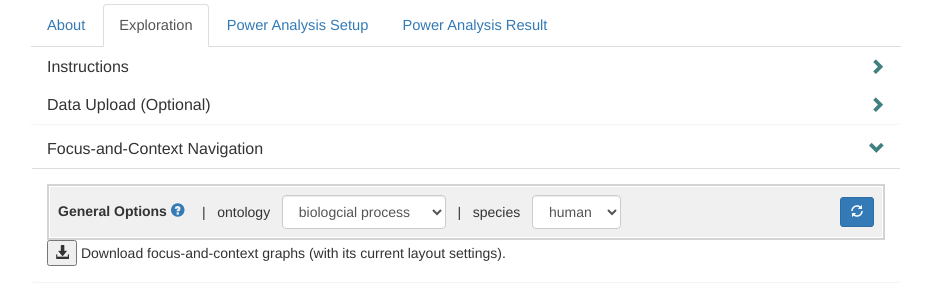
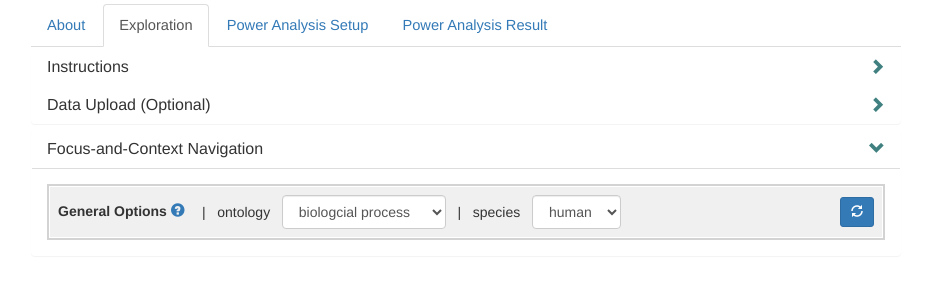
Before and after one commit to junjiezhujason/aegis, a Flask app: page /core/view_go in a window 1280 px wide, after a click on "Focus-and-Context Navigation". Shown: the part 259-561 px from the top of the page, without its empty margins (174-1105 px from the left). After the commit the page ends 499 px from the top, so only its background shows below. Run offline with Flask 2, Linux system fonts and the light colour scheme; parts of the project's set-up code (start-up, migrations or seed data) failed here and were passed over; some libraries are stand-ins or nearby versions.

Commit message:
cleared up buttons, fixed scaling issues for viewer

```diff
--- a/static/css/go_interaction.css
+++ b/static/css/go_interaction.css
@@ -6,3 +6,8 @@
   /*height: 460px;*/
   width: 100%;
 }
+
+.open-viewer-block {
+  display: inline-block;
+  width: 60%;
+}
--- a/static/js/all_configs.js
+++ b/static/js/all_configs.js
@@ -56,8 +56,11 @@ let all_color_mapping = {
 };
 
 function get_full_canvas_config(x_size, y_size, fixed=false) {
-  // debugger;
   // default for fixed view
+  let padding = { "top": 40,
+                  "bottom": 25,
+                  "left": 0,
+                  "right": 30};
   let back_height = 600;
   let back_width = 800;
   let mid_ann = 10;
@@ -76,18 +79,26 @@ function get_full_canvas_config(x_size, y_size, fixed=false) {
     bar_width = back_width / 2 - right_ann;
     left_ann = back_width / 2 - graph_width;
   } else { // adaptive according to the graph
-    let x_lim = 7; // minimum number of nodes in each layer for scaling
     let y_lim = 25;
-    let col_width = 20;  // graph width per node
-    if (x_size < x_lim) {
-      graph_width = x_lim * col_width;
-    } else {
-      graph_width = x_size * col_width;
+    let min_tot_width = 600;
+    let col_width = 30;  // graph width per node
+    // let x_lim = Math.round((min_tot_width/2 - left_ann) / col_width);
+    let x_lim = 10;
+    if (x_size < x_lim) { // minimum number of nodes in each layer for scaling
+      col_width = 32;
+      // graph_width = x_size * col_width;
+    } else { // many many nodes
+      col_width = 20;
+      // graph_width = x_size * col_width;
     }
-    height = (y_size + 1) * 38;
+    graph_width = x_size * col_width + padding.right;
+
+    left_ann += Math.max(min_tot_width/2, graph_width) - graph_width;
+    height = (y_size + 1) * 30 + padding.top + padding.bottom;
     back_height = height;
     bar_width = graph_width + mid_ann + left_ann - right_ann;
-    back_width = bar_width + graph_width + left_ann + right_ann;
+    back_width = Math.max(min_tot_width,
+                          bar_width + graph_width + left_ann + right_ann);
   }
 
   let hspace =  {
@@ -110,43 +121,16 @@ function get_full_canvas_config(x_size, y_size, fixed=false) {
     },
     "split": hspace,
     "legend" : {
-      "rel_x": 0.72,
+      "rel_x": 0.65,
       "rel_y": 0.05,
     },
+    "padding": padding,
   };
-
-
-  // if (max_lev < 10) {
-  //   height = (max_lev+1) * 60;
-  // }
-  // let x_lim = 20;
-  // let y_lim = 25;
-  // if (x_size > x_lim) {
-  //   dim.svg.width = x_size * (dim.svg.width / x_lim);
-  // }
-  // if (y_size > y_lim) {
-  //   dim.svg.height = y_size * (dim.svg.height / y_lim);
-  // }
-  // let res = dim.svg.width - hspace.left_ann - hspace.mid_ann - hspace.right_ann;
-  // hspace.graph =  0.45 * res;
-  // hspace.bar =  0.55 * res;
-  // if (x_size > x_lim) {
-  //   hspace.graph = 0.5 * res;
-  //   hspace.bar =  0.5 * res;
-  // }
-  // dim.split = hspace;
-
   return(dim);
 }
 
-
-let bar_graph_share = {
-  "padding": {
-    "top": 40,
-    "bottom": 25,
-  }
-};
-
+function get_foc_config() {
+  let total_graph = get_full_canvas_config(10, 10);
   let mirror_graph_config = {
     "transition": {
       "delay": {
@@ -155,10 +139,10 @@ let mirror_graph_config = {
       "start_x_pos": 0,
     },
     "padding": {
-    "top": bar_graph_share.padding.top,
-    "bottom": bar_graph_share.padding.bottom,
-    "left": 0,
-    "right": 30,
+      "top": total_graph.padding.top,
+      "bottom": total_graph.padding.bottom,
+      "left": total_graph.padding.left,
+      "right": total_graph.padding.right,
     },
     "node":  {
       "radius": 7,
@@ -188,12 +172,16 @@ let mirror_graph_config = {
       }
     },
   };
+  return mirror_graph_config;
+}
 
+function get_con_config() {
+  let total_graph = get_full_canvas_config(10, 10);
   let mirror_bar_config = {
     "n_y_ticks": 5,
     "padding": {
-    "top": bar_graph_share.padding.top,
-    "bottom": bar_graph_share.padding.bottom,
+      "top": total_graph.padding.top,
+      "bottom": total_graph.padding.bottom,
       "left": 0,
       "right":70,
     },
@@ -232,8 +220,11 @@ let mirror_bar_config = {
       "fcus_outer": null,
     },
   };
+  return mirror_bar_config;
+}
 
 let general_config = {
+  "download_font_size": 17,
   "access_dag": "",
   "requests": {
     "ontology": {
@@ -277,8 +268,8 @@ let general_config = {
   "bar_graph_width": 400,
   "left_padding": 10,
   "colors": all_color_mapping,
-  "bar": mirror_bar_config,
-  "graph": mirror_graph_config,
+  "bar": get_con_config(),
+  "graph": get_foc_config(),
   "context_highlights": {
     "self_nonnull": "",
     "comp_nonnull": "",
--- a/static/js/common_utils.js
+++ b/static/js/common_utils.js
@@ -28,16 +28,11 @@ function button_div_hide_show(button_id, div_id) {
   });
 }
 
-function enable_svg_saving(fname, type, svg_id, btn_container) {
+function enable_svg_saving(fname, type, svg_id, main_container) {
   // important to avoid illustrator bugs
-  d3.select(svg_id)
-    .selectAll("text")
-    .style("font-family", "Arial")
-    // .style("font-size", "16px")
-    ;
   let btn_id = ".export_as_".concat(type);
   // debugger;
-  d3.select(btn_container).select(btn_id).on('click', function(){
+  d3.select(main_container).select(btn_id).on('click', function(){
     $("#graph_dialog").dialog("close");
     console.log("Saving " + svg_id + " to " + fname + "." + type);
     let file_name = fname;
@@ -55,22 +50,30 @@ function enable_graph_all_saving() {
     file_type.forEach(format => {
       let fname = "fig_" + graph;
       let svg_id = "#viewer_" + graph + "_" + format;
-      let btn_container = "#btns_save_" + graph;
-      enable_svg_saving(fname, format, svg_id, btn_container);
+      let main_container = "#div_view_" + graph;
+      enable_svg_saving(fname, format, svg_id, main_container);
     });
   });
 }
 
-function open_context_focus_image() {
+function open_context_focus_image(fig_name) {
   enable_graph_all_saving();
   let conf = config;
   let graph_data = full_data.graph_data;
-  // graph viewer update
-  update_binder_plot("#viewer_ssm_png", full_data, ss_manhattan_config);
-  update_all_graphs("#viewer_foc_con_png", graph_data, conf, fixed_dim = false);
-  // graph saver update
-  update_binder_plot("#viewer_ssm_svg", full_data, ss_manhattan_config);
-  update_all_graphs("#viewer_foc_con_svg", graph_data, conf, fixed_dim = false);
+  if (fig_name == "ssm") {
+    ["#viewer_ssm_png", "#viewer_ssm_svg"].forEach(svg_id =>{
+      update_binder_plot(svg_id, full_data, ss_manhattan_config);
+      $("#div_view_foc_con").css("display", "none");
+      $("#div_view_ssm").css("display", "block");
+    });
+  }
+  if (fig_name == "foc_con") {
+    ["#viewer_foc_con_png","#viewer_foc_con_svg"].forEach(svg_id =>{
+      update_all_graphs(svg_id, graph_data, conf, fixed_dim = false);
+      $("#div_view_foc_con").css("display", "block");
+      $("#div_view_ssm").css("display", "none");
+    });
+  }
   $("#graph_dialog").dialog({
     // autoOpen : false,
     modal : true,
@@ -585,14 +588,14 @@ function setup_graph_updates(graph_data, confg) {
     }
     confg.curr_state.View = this.value;
     update_all_graphs("#full_mirror_display", graph_data, confg);
-    update_all_graphs("#viewer_foc_con_svg", graph_data, conf, fixed_dim = false);
+    update_all_graphs("#viewer_foc_con_svg", graph_data, confg, fixed_dim = false);
   })
 
    $("#highlight_node_select").off().on("change", function() {
      // confg.curr_state.Htype = this.value;
      confg.curr_state.Highlight = this.value;
      update_all_graphs("#full_mirror_display", graph_data, confg);
-     update_all_graphs("#viewer_foc_con_svg", graph_data, conf, fixed_dim = false);
+     update_all_graphs("#viewer_foc_con_svg", graph_data, confg, fixed_dim = false);
    })
   // functions and interactions specific to simulation setup
   function gene_tagit_remove_update(event, ui) {
@@ -659,12 +662,17 @@ function update_config_from_graph(graph_data, conf) {
 
 function update_all_graphs(svg_id, graph_data, conf, fixed_dim = true) {
   graph_data.curr_lev_nodes =  get_candidate_nodes_per_level(graph_data, conf);
-  // let svg_id = "#full_mirror_display";
-  // let fixed_dim = true;
   update_svg_dimension(svg_id, conf, fixed_dim=fixed_dim);
   update_grid_display(svg_id, graph_data, conf, fixed_dim=fixed_dim);
   update_focus_display(svg_id, graph_data, conf, fixed_dim=fixed_dim);
   update_context_display(svg_id, graph_data, conf, fixed_dim=fixed_dim);
+  if (svg_id != "#full_mirror_display") {
+    d3.select(svg_id)
+      .selectAll("text")
+      .style("font-family", "Arial")
+      .style("font-size", conf.download_font_size + "px")
+      ;
+    }
 }
 
 function update_binder_plot(svg_id, full_data, ss_manhattan_config) {
--- a/static/js/control_utils.js
+++ /dev/null
@@ -1,386 +0,0 @@
-
-
-function prepare_data_for_plotly(data,config) {
-    //Add a field in the dictionary indicating members that are "others"
-    let other = [];
-    for (let go_name in data.tested_terms) {
-      //flag checks if the go-term is in any existing categories
-      flag = false;
-      name = data.tested_terms[go_name];
-      for(y in data.ancestors){
-        if(name == data.ancestors[y]){
-          flag = true;
-        }
-      }
-      for(y in data.descendents){
-        if(name== data.descendents[y]){
-            flag = true;
-        }
-      }
-      if (name==data.go_term){
-        flag = true;
-      }
-      //if not in existing category, add to the "other" category
-      if(flag == false){
-        other.push(data.tested_terms[go_name])
-      }
-    }
-    data["other"] = other;
-    data["go_term"] = [data["go_term"]];
-    //All relationships
-    let rel = ["ancestors","descendents","go_term","other"];
-    //creates a dictionary for easy access to p-values necessary to plot the figure
-    let graph_data = {}
-    //level-1: data in each trial
-    for(let trial_num = 0; trial_num<data.n_trials_per_case;trial_num++){
-      //level-2: data in each case within a trial
-      data_seed = {};
-      for(let seed_num = 0; seed_num< data.n_cases;seed_num++){
-        //create a map for GO-term names to their p-values in a given trial-case
-        let go_value_map = {};
-        let n = trial_num + data.n_trials_per_case*(seed_num);
-        for (let i =0; i < data.n_go_terms_tested; i ++ ) {
-          go_value_map[data.tested_terms[i]] = data.raw_pvalues[n][i];
-        }
-        //level-3: p-value for each trial-case-group
-        let p_value_trial = {};
-        for(r in rel){
-          //group members
-          group = rel[r];
-          //create data for members in a group
-          let temp = [];
-          for(l in data[group]){
-            temp.push(go_value_map[data[group][l]])
-          }
-          p_value_trial[group] = temp;
-        }
-        data_seed[seed_num] = p_value_trial;
-      }
-      graph_data[trial_num] = data_seed;
-    }
-    //create distance for each go-term
-    var distance = {};
-    for(let r=0; r<4;r++){
-      group = rel[r];
-      let temp = [];
-        for(l in data[group]){
-            temp.dist = data.jaccard_dist[data[group][l]]
-            if(temp.dist == null){
-                temp.dist = 1
-            }
-          temp.push(temp.dist)
-        }
-        distance[group] = temp;
-    }
-    //create traces and frames
-    let out_trace = [];
-    let out_frame = [];
-    let out_step= [];
-
-   // color = ["pink","purple","red","green"]
-   //Setup traces
-    //level-1: trace in one trial
-    for(let trial_num = 0; trial_num<data.n_trials_per_case;trial_num++){
-      let one_trial_trace = [];
-      let one_trial_frame = [];
-      let one_trial_step = [];
-      //level-2: trace in one trial-case
-      for(seed_num = 0; seed_num<data.n_cases;seed_num++){
-
-        //level-3: trace in one trial-case-group
-        let one_trial_case_trace = [];
-        let one_trial_case_frame = [];
-        let one_trial_case_step = [];
-        for(r in rel){
-          group = rel[r];
-          x_val = distance[group]; //distance
-          y_val = graph_data[trial_num][seed_num][group]; //p-values
-          //trace for a group
-        let single_trace = {
-                x: x_val,
-                 y: y_val,
-                 mode: 'markers',
-                 type: 'scatter',
-                 marker: { size: config.layout.marker_layout.marker.size,
-                 color: config.layout.marker_layout.marker.color[r]},
-                 hoverinfo : config.layout.marker_layout.hoverinfo,
-                 name:group
-          }
-          one_trial_case_trace.push(single_trace);
-      }
-      //frame
-          one_trial_case_frame = {
-            name : String(seed_num),
-            data: one_trial_case_trace
-          }
-          //step
-          one_trial_case_step = {
-            label : String(seed_num),
-            method: "animate",
-            args:[[String(seed_num)],
-                  {
-                    mode: config.step_config.mode,
-                    frame: config.step_config.frame,
-                    transition: config.step_config.transition
-            }
-            ]
-          }
-      one_trial_trace.push(one_trial_case_trace);
-      one_trial_frame.push(one_trial_case_frame);
-      one_trial_step.push(one_trial_case_step);
-      }
-      out_trace.push(one_trial_trace);
-      out_frame.push(one_trial_frame);
-      out_step.push(one_trial_step);
-    }
-    console.log("OUT TRACE DATA");
-    console.log(out_frame);
-    return({"trace": out_trace,
-            "step": out_step,
-            "frame": out_frame});
-}
-
-
-//create plot
-function init_caseslider(div, outs, config) {
-    let out_trace = outs.trace;
-    let out_step = outs.step;
-    let out_frame  = outs.frame;
-    let init_trial = config.init_trial;
-    let init_case = config.init_case;
-    //setup layouts
-    let layout = [];
-    layout = {
-        legend : config.layout.graph_layout.legend,
-        xaxis : config.layout.graph_layout.xaxis,
-        yaxis : config.layout.graph_layout.yaxis,
-        margin : config.layout.graph_layout.margin,
-        hovermode : config.layout.graph_layout.hovermode,
-        updatemenus : [config.layout.graph_layout.updatemenus]
-    }
-    layout.sliders = config.layout.graph_layout.sliders;
-    layout.sliders["active"] = init_case;
-    layout.sliders["steps"] = out_step[init_trial];
-    layout.sliders = [layout.sliders];
-    //plot
-    Plotly.plot(div, {
-      data: out_trace[init_trial][init_case],
-      layout: layout,
-      frames: out_frame[init_trial]
-    });
-}
-// update plot
-function update_caseslider(div, outs, config) {
-    let out_step = outs.step;
-    let out_frame  = outs.frame;
-    let init_trial = config.init_trial;
-    let init_case = config.init_case;
-    let graph_div = document.getElementById(div);
-    graph_div.frames = out_frame[init_trial]
-     //update initial data , other layouts are the same
-    let layout = graph_div.layout;
-    console.log(layout.sliders[0] )
-    layout.sliders[0]["active"] = init_case;
-    layout.sliders[0]["steps"] = out_step[init_trial];
-
-    graph_div.layout = layout;
-    Plotly.redraw(graph_div);
-}
-
-
-// THIS IS FOR THE SIMULATION SLIDERS
-function parse_simulation_key(config, value_map) {
-  let param_i = 0;
-  let out_key = "";
-  while (param_i < config.parameters.length) {
-    param = config.parameters[param_i];
-    out_key += config.shortkey[param];
-    out_key += String(value_map[param]);
-    param_i += 1;
-    if (param_i < config.parameters.length){
-      out_key += "_";
-    }
-  }
-  console.log(out_key);
-  return(out_key);
-}
-
-function setup_plotly_single_slider(name, config) {
-  let pos = config.slider_positions[name];
-  let val_range = config.value_ranges[name];
-  // common configurations of the slider
-  let slider = {
-    name: name,
-    pad: {t: 30},
-    x: pos[0],
-    y: pos[1],
-    len: 1.00,
-    currentvalue: {
-      xanchor: 'left',
-      prefix: name + " : ",
-      font: {
-        color: '#888',
-        size: 13
-      }
-    },
-    transition: {duration: 100},
-  };
-
-  let steps = [];
-  let frame_key;
-  let step_value;
-  // construct key frame from scratch
-  let curr_vals = Object.assign({}, config.current_values);
-  for (let i_val = 0; i_val < val_range.length; i_val ++ ) {
-    step_value = val_range[i_val];
-    curr_vals[name] = step_value;
-    // console.log(curr_vals);
-    // console.log(config.current_values);
-    // frame_key = parse_simulation_key(config, curr_vals);
-    frame_key = config.shortkey[name] + step_value;
-    steps.push({
-      label: step_value,
-      method: "animate",
-      args: [[frame_key], {
-        mode: "immediate",
-        frame: {redraw: false, duration: 100},
-        transition: {duration: 100}
-       }]
-    })
-  }
-
-  slider["steps"] = steps;
-
-  return(slider);
-}
-
-
-
-// TODO: remove later
-function create_nodetip(container) {
-  let tooltip = container.append("div")
-    .attr("id", "nodetip")
-    .style("position", "absolute")
-    .style("top", "0px")
-    .style("left", "0px")
-    .style("background", "white")
-    .style("box-shadow", "0 0 10px #999999")
-    .style("color", "black")
-    .style("display", "inline")
-    .style("font-size", "11px")
-    .style("padding", "2px")
-    .style("padding-left", "4px")
-    .style("padding-right", "4px")
-    .style("text-align", "center")
-    .style("height", "auto")
-    .style("width", "auto")
-    .style("display", "none")
-    ;
-
-  tooltip.append('div')
-    .attr('class', 'label');
-}
-
-// TODO: remove later
-function create_selection_output(container) {
-    // container.append("p")
-    //   .attr("id", "query_output")
-    //   .text("[Query info will be displayed here]");
-
-    container.append("p")
-      .attr("id", "go_output")
-      .text("[Move mouse over a focus graph node to see GO information]")
-      .style("overflow-x", "auto")
-      .style("display", "inline-block");
-
-
-    container.append("p")
-      .attr("id", "gene_output")
-      .text("")
-      .style("overflow-x", "auto")
-      .style("display", "inline-block");
-}
-
-// TODO: remove later
-function create_slider(container,config){
-  let min = 0;
-  let max = config.sim_time;
-  let init_val = 0;
-
-  let slider_input = container.append("div")
-    .attr('class', 'slider-wrapper')
-    .style("position", "absolute");
-    ;
-  slider_input.append("div")
-    .style("display","inline-block")
-    .append("p")
-    .attr("class", "slider_title")
-    .attr('id', 'title')
-    // .style("padding-left", "10px")
-    .text("Simulation:")
-    ;
-
-  slider_input.append("div")
-    .style("display","inline-block")
-    .style("width","10px")
-    .style("height", "auto")
-    ;
-
-  slider_input.append('input')
-    .attr('id', 'sim_slider')
-    .attr('type','range')
-    .attr('value', init_val)
-    .attr('step', 1)
-    .attr('min', min)
-    .attr('max', max)
-    .style('height', "10px")
-    .style("width","220px")
-    .style("vertical-align","center")
-    ;
-
-  slider_input.select('#sim_slider')
-    .attr('value', init_val)
-    ;
-
-  slider_input.select("#sim_slider")
-    .property("value", init_val)
-    .attr("value", init_val);
-    ;
-
-  slider_input.append("div")
-    .style("display","inline-block")
-    .style("width","20px")
-    .style("height", "auto")
-    ;
-
-  let slider_text = slider_input.append("div")
-  	.style("display","inline-block")
-    .style("width","300px")
-    .style("height", "auto")
-    ;
-
-  slider_text.append("p")
-  	.attr("id","slider_output")
-  	.text("[Slide bar to see rejection results]")
-    .style("margin-right", "20px")
-    .style("display","inline-block")
-  	;
-  slider_text
-    .append("p")
-    .style("display","inline-block")
-    .attr("id","slider_count")
-    ;
-
-  slider_input.append("input")
-    .attr("id","submit_rejection")
-    .attr("type","submit")
-    .attr("value","Query Rejections")
-    .style("display", "inline-block")
-    .style("font-size","16px")
-    .style("font-family","Arial")
-    .style("background","white")
-    .style("vertical-align", "top")
-  ;
-
-  return slider_input;
-}
--- a/static/js/go_interaction.js
+++ b/static/js/go_interaction.js
@@ -143,10 +143,12 @@ function request_focus_data(request) {
                                                  context_data,
                                                  general_data);
       setup_graph_updates(full_data.graph_data, config);
+      $("#open_graph_viewer").off().on("click", function() {
+        open_context_focus_image("foc_con");
+      });
       if (config.main_mode == "visualizer") {
-        update_binder_plot("#graph_saver", full_data, ss_manhattan_config);
-        $("#open_graph_viewer").off().on("click", function() {
-          open_context_focus_image();
+        $("#expand_binder_summary").off().on("click", function() {
+          open_context_focus_image("ssm");
         });
       }
       if (config.main_mode == "simulation_result") {
--- a/static/js/view_go.js
+++ b/static/js/view_go.js
@@ -72,6 +72,7 @@ function read_uploaded_list(input_id, form_id, icon_id) {
 
 $(function() {
   // update the query type to be "Upload" if file is selected
+  $("#view-ssm-block").css("display", "inline-block");
   query_change_detected();
   $("#general_options_for_upload").hide();
   $("#highlight_node_select").append($('<option>', {
--- a/templates/graph_viewer.html
+++ b/templates/graph_viewer.html
@@ -3,6 +3,7 @@
      title="Graph Viewer"
      style="display: none;">
   <!-- <div id="view_of_focus_context"> -->
+  <div id="div_view_foc_con">
     <div class="download-canvas">
       <div id ="new_full_canvas_viewer" class="full-canvas">
         <div id ="mirror_canvas_viewer">
@@ -10,21 +11,17 @@
         </div>
       </div>
     </div>
-
-  <div id="btns_save_foc_con">
-    Export Focus-and-Context Graphs
-    <button class="btn btn-primary btn-sm viewer">
-      View
-    </button>
-    :
-    <button class="btn btn-primary btn-sm export_as_png">
+    <div>
+      <label>Export Focus-and-Context Graphs as:</label>
+      <button class="btn btn-sm btn-expand export_as_png">
         PNG
       </button>
-    <button class="btn btn-primary btn-sm export_as_svg">
+      <button class="btn btn-sm btn-expand export_as_svg">
         SVG
       </button>
     </div>
-
+  </div>
+  <div id="div_view_ssm">
     <div class="download-canvas">
       <div class="binder-plot">
         <div class="canvas plot-sim-canvas">
@@ -32,25 +29,18 @@
         </div>
       </div>
     </div>
-
-  <div id="btns_save_ssm">
-    Export Binder Plots
-    <button class="btn btn-primary btn-sm viewer">
-      View
-    </button>
-    :
-    <button class="btn btn-primary btn-sm export_as_png">
+    <div>
+      <label>Export Binder Plot as:</label>
+      <button class="btn btn-sm btn-expand export_as_png">
         PNG
       </button>
-    <button class="btn btn-primary btn-sm export_as_svg">
+      <button class="btn btn-sm btn-expand export_as_svg">
         SVG
       </button>
     </div>
-
   </div>
-<div id="saver" style="display: block;">
-  <div>
-    <!-- used for saving svgs -->
+  <div id="saver" style="display: none;">
+    <!-- hidden div used for saving svgs -->
     <div class="full-canvas">
       <svg class="full-mirror-display" id="viewer_foc_con_svg"></svg>
     </div>
@@ -60,7 +50,6 @@
   </div>
 </div>
 
-
 <script type="text/javascript" src="{{ url_for('static', filename='lib/d3-save-svg/FileSaver.min.js') }}" ></script>
 <script type="text/javascript" src="{{ url_for('static', filename='lib/d3-save-svg/canvas-toBlob.js') }}" ></script>
 <script type="text/javascript" src="{{ url_for('static', filename='lib/d3-save-svg/d3-save-svg.min.js') }}" ></script>
--- a/templates/layout.html
+++ b/templates/layout.html
@@ -46,7 +46,7 @@
   <script type="text/javascript" src="{{ url_for('static', filename='js/graph_utils.js') }}"></script>
   <script type="text/javascript" src="{{ url_for('static', filename='js/bar_utils.js') }}"></script>
   <script type="text/javascript" src="{{ url_for('static', filename='js/go_interaction.js') }}"></script>
-  <script type="text/javascript" src="{{ url_for('static', filename='js/control_utils.js') }}"></script>
+  <!-- <script type="text/javascript" src="{{ url_for('static', filename='js/control_utils.js') }}"></script> -->
   <!-- <script type="text/javascript" src="{{ url_for('static', filename='js/search_utils.js') }}"></script> -->
   <!-- <script type="text/javascript" src="{{ url_for('static', filename='js/statistics_utils.js') }}"></script> -->
   <!-- <script type="text/javascript" src="{{ url_for('static', filename='js/data_utils.js') }}"></script> -->
--- a/templates/view_go.html
+++ b/templates/view_go.html
@@ -230,13 +230,6 @@
     <div id="vizDynamic" class="panel-collapse collapse">
       <div class="panel-body">
         {% include "go_interaction.html" %}
-        <div class=widget>
-          <button id="open_graph_viewer">
-            <span class="glyphicon glyphicon-download-alt"> </span>
-          </button>
-          Download focus-and-context graphs (with its current layout settings).
-        </div>
-      </div>
     </div>
   </div>
 </div>
```
Also changed, not shown: static/js/sim_result.js (+1 -10 lines), templates/go_interaction.html (+33 -0 lines). Lines whose indentation alone changed are shown as unchanged.
